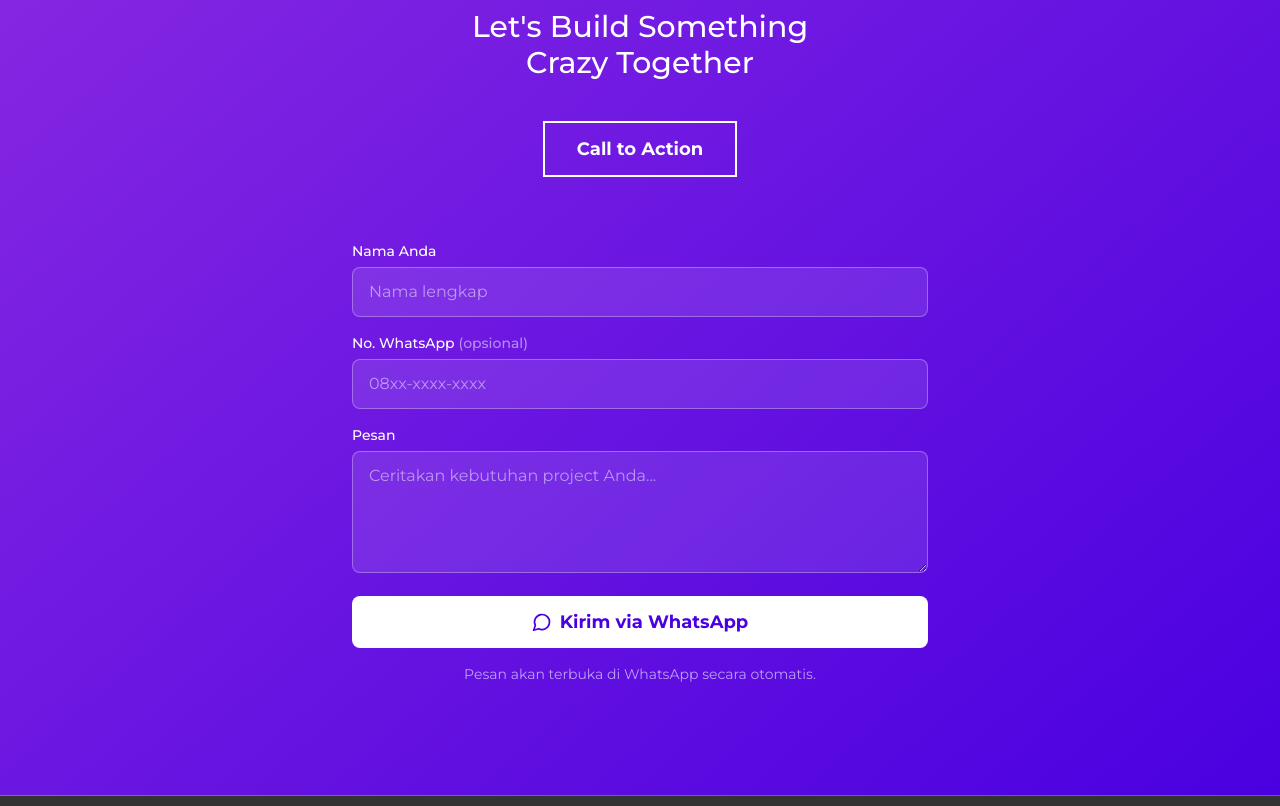
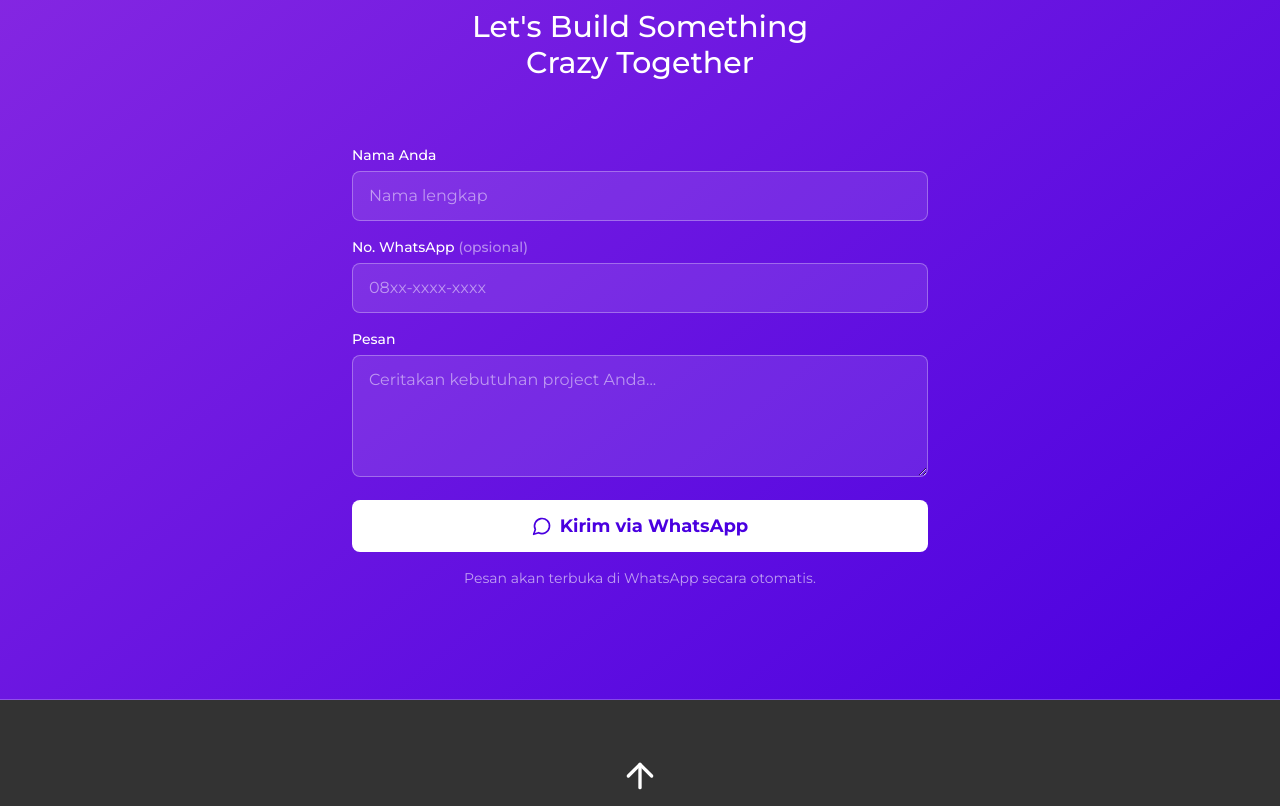
Before and after one commit to nasruladtri/portfolio, a Next.js app: page / in a window 1280 px wide. Shown: the part 4120-4926 px from the top of the page. Built offline with nearby package versions, Linux system fonts and the light colour scheme.

Commit message:
Hapus tombol call to action

```diff
--- a/src/components/Footer.tsx
+++ b/src/components/Footer.tsx
@@ -3,7 +3,6 @@
 import { useState } from "react";
 import { motion } from "framer-motion";
 import { ArrowUp, Github, Linkedin, Mail, MessageCircle } from "lucide-react";
-import { CTAButton } from "./CTAButton";
 
 const WHATSAPP_NUMBER = "6285784699144";
 
@@ -45,13 +44,10 @@
                     <h2 className="text-3xl md:text-4xl font-bold uppercase mb-12">
                         Contact
                     </h2>
-                    <p className="text-2xl md:text-3xl font-medium mb-10 leading-snug">
+                    <p className="text-2xl md:text-3xl font-medium mb-14 leading-snug">
                         Let's Build Something <br />
                         Crazy Together
                     </p>
-                    <CTAButton href="mailto:nasruladitri2@gmail.com" variant="outline">
-                        Call to Action
-                    </CTAButton>
                 </motion.div>
 
                 <motion.form
```
